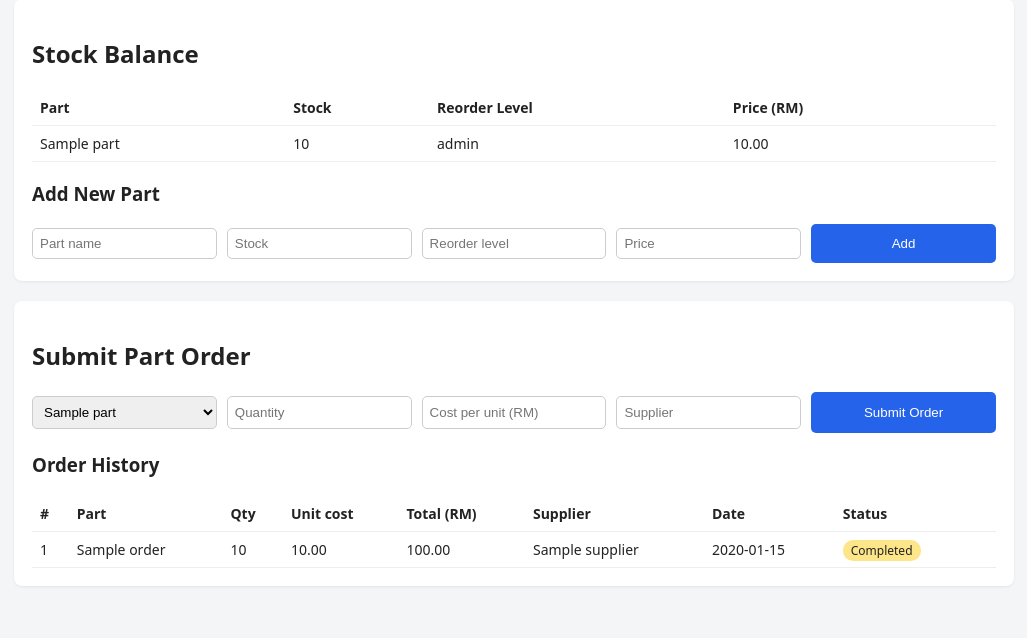
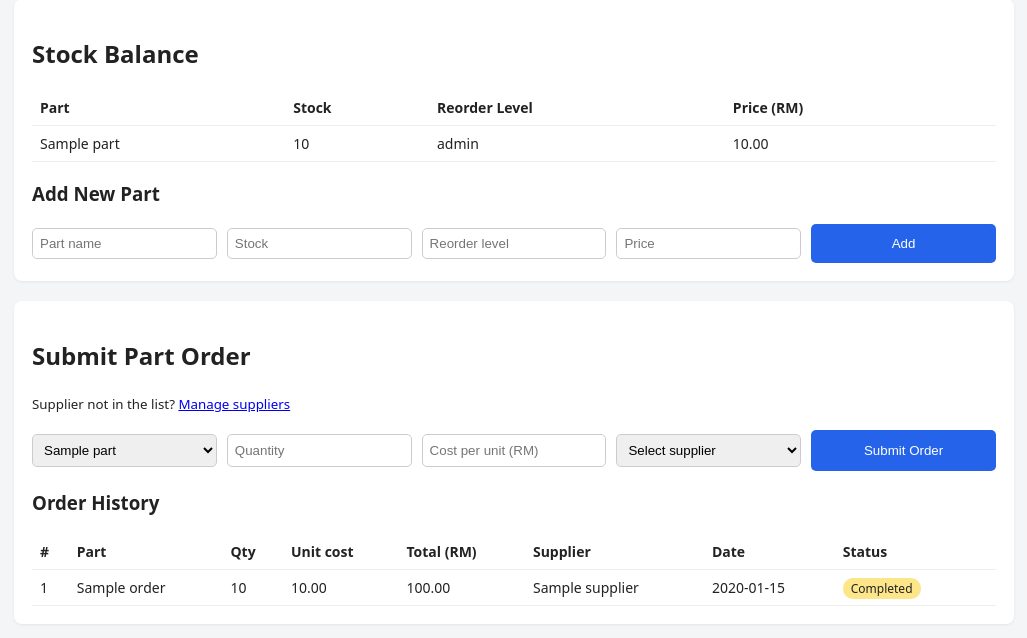
Before and after one commit to mlgtpro-cloud/Car-repair, a Flask app: template templates/inventory.html in a window 1280 px wide. Shown: the part 71-709 px from the top of the page, without its empty margins (126-1153 px from the left). Run offline with Flask 3, Linux system fonts and the light colour scheme; the template is opened without the code that fills it: most values are stand-ins (such as "Sample title", 1, 10 or a date in 2020).

Commit message:
Enhance order form with supplier management link
Added a message for managing suppliers in the order form.

```diff
--- a/templates/inventory.html
+++ b/templates/inventory.html
@@ -7,9 +7,10 @@
 <input name="name" placeholder="Part name" required><input name="stock" type="number" placeholder="Stock" required>
 <input name="reorder_level" type="number" placeholder="Reorder level" required><input name="price" type="number" step="0.01" placeholder="Price" required>
 <button>Add</button></div></form></div>
-<div class="card"><h2>Submit Part Order</h2><form method="post" action="/admin/order"><div class="row">
+<div class="card"><h2>Submit Part Order</h2>
+<p><small>Supplier not in the list? <a href="/admin/suppliers">Manage suppliers</a></small></p><form method="post" action="/admin/order"><div class="row">
 <select name="part_id">{% for p in parts %}<option value="{{ p.id }}">{{ p.name }}</option>{% endfor %}</select>
-<input name="qty" type="number" min="1" placeholder="Quantity" required><input name="unit_cost" type="number" step="0.01" min="0" placeholder="Cost per unit (RM)" required><input name="supplier" placeholder="Supplier" required>
+<input name="qty" type="number" min="1" placeholder="Quantity" required><input name="unit_cost" type="number" step="0.01" min="0" placeholder="Cost per unit (RM)" required><select name="supplier" required><option value="" disabled selected>Select supplier</option>{% for s in suppliers %}<option>{{ s.name }}</option>{% endfor %}</select>
 <button>Submit Order</button></div></form>
 <h3>Order History</h3><table><tr><th>#</th><th>Part</th><th>Qty</th><th>Unit cost</th><th>Total (RM)</th><th>Supplier</th><th>Date</th><th>Status</th><th></th></tr>
 {% for o in orders %}<tr><td>{{ o.id }}</td><td>{{ o.name }}</td><td>{{ o.qty }}</td><td>{{ '%.2f'|format(o.unit_cost or 0) }}</td><td>{{ '%.2f'|format(o.qty*(o.unit_cost or 0)) }}</td><td>{{ o.supplier }}</td><td>{{ o.ordered_on[:10] }}</td>
```
